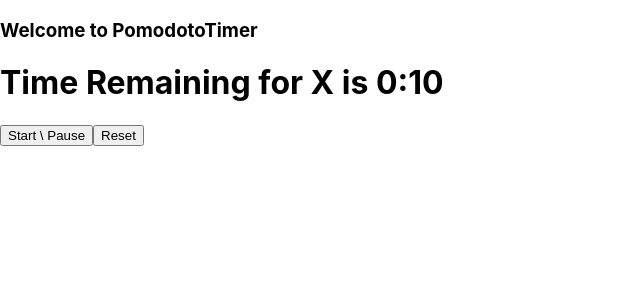
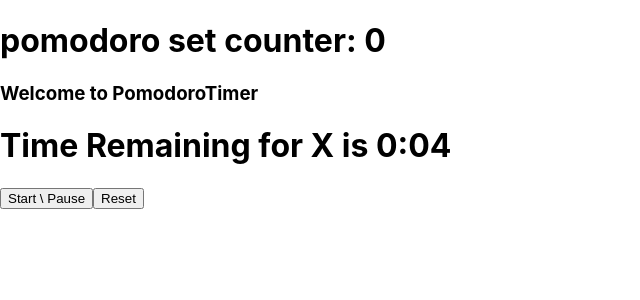
Before and after one commit to alonreik/PomodoroTimer, a React (Create React App) app: page / in a window 1280 px wide. Shown: the top 300 px of the page, without its empty margins (0-640 px from the left). Built offline with nearby package versions, Linux system fonts and the light colour scheme.

Commit message:
commiring before the end of the day, will continue tomorrow

```diff
--- a/src/App.js
+++ b/src/App.js
@@ -2,7 +2,7 @@ import './App.css';
 import React from 'react';
 // import { render } from 'react-dom';
 
-// todo
+// A class representing a countdown clock.
 class CountdownClock extends React.Component {
 
   // constants
@@ -22,10 +22,14 @@ class CountdownClock extends React.Component {
     }
   }
 
-  // This method will be invoked every time
+  //
+  componentDidUpdate() {
+
+  }
+
+  // This method is invoked once, and sets a timer.
   // https://betterprogramming.pub/building-a-simple-countdown-timer-with-react-4ca32763dda7
   componentDidMount() {
-
     this.myInterval = setInterval( () => {
       const { seconds, minutes } = this.state
 
@@ -34,15 +38,16 @@ class CountdownClock extends React.Component {
          return
       }
 
-      if (seconds > 0 && !this.state.isPaused) {
+      if (seconds > 0) {
           this.setState(({seconds}) => ({
             seconds: seconds - 1
           }))
       } else if (seconds === 0) {
           if (minutes === 0) { // if time is up
-            clearInterval(this.myInterval)
+            this.resetTimer()
+            this.props.applyWhenDone();
           } else { // minutes > 0
-            this.setState(({minutes}) => ({
+            this.setState( ({minutes}) => ({
               minutes: minutes - 1,
               seconds: 59
             }))
@@ -56,11 +61,12 @@ class CountdownClock extends React.Component {
     this.state.isPaused ? this.setState({isPaused:false}) : this.setState({isPaused:true})
   }
 
+  //
   resetTimer() {
     this.setState({
       minutes: this.initialMinutesCounter,
       seconds: this.initialSecondsCounter,
-      isPaused:true
+      isPaused: true
     })
   }
 
@@ -71,7 +77,7 @@ class CountdownClock extends React.Component {
     // displaying the data (notice the usage of string literals).
     return (
       <div>
-        {minutes === 0 && seconds === 0 ?
+        { minutes === 0 && seconds === 0 ?
         <h1> Time is up </h1>:
         <h1> Time Remaining for X is { minutes }:{ seconds < 10 ? `0${ seconds }`: seconds} </h1>
         }
@@ -85,32 +91,52 @@ class CountdownClock extends React.Component {
 }
 
 //
-class PomodotoTimer extends React.Component {
+class PomodoroTimer extends React.Component {
 
+  // Pomodoro set : 25:00
+  // break set: 5:00
+
+  //
   constructor(props) {
     super(props)
     this.state = {
+      // Setting initial times
+      minutesForTimer: 0,
+      secondsForTimer: 4,
+      isOnBreak: false,
+      pomodoroSetsCounter: 0
+    }
 
-    }
+    // bindind the "this"-term in "applyWhenTimerIsDone" to this (PomodoroTimer)
+    this.applyWhenTimerIsDone = this.applyWhenTimerIsDone.bind(this)
+  }
+
+  //
+  applyWhenTimerIsDone() {
+    this.setState(() => ({
+      isOnBreak: !this.state.isOnBreak,
+      minutesForTimer: this.state.isOnBreak ? 0 : 0,
+      secondsForTimer: this.state.isOnBreak ? 2: 3,
+      pomodoroSetsCounter: this.state.pomodoroSetsCounter + 1,
+    }))
   }
 
   // todo
   render() {
     return (
       <div>
-      <h3> Welcome to PomodotoTimer </h3>
-
+        <h1> pomodoro set counter: {this.state.pomodoroSetsCounter} </h1>
+        <h3> Welcome to PomodoroTimer </h3>
         <h4>
         <CountdownClock
-        minutes={0}
-        seconds={10}
-        />
+          minutes={this.state.minutesForTimer}
+          seconds={this.state.secondsForTimer}
+          applyWhenDone={()=>{this.applyWhenTimerIsDone()}}
+          />
         </h4>
       </div>
     )
   }
 }
 
-
-
-export default PomodotoTimer;
+export default PomodoroTimer;
```
